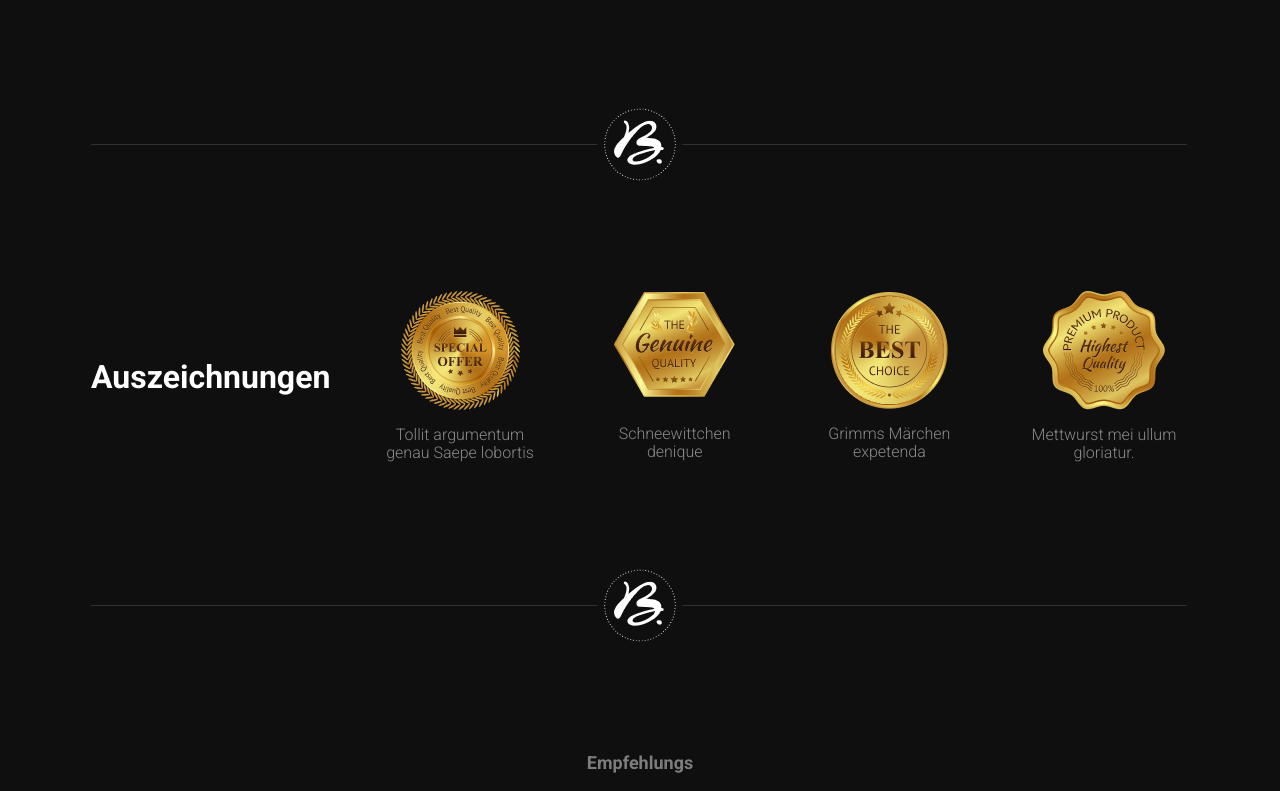
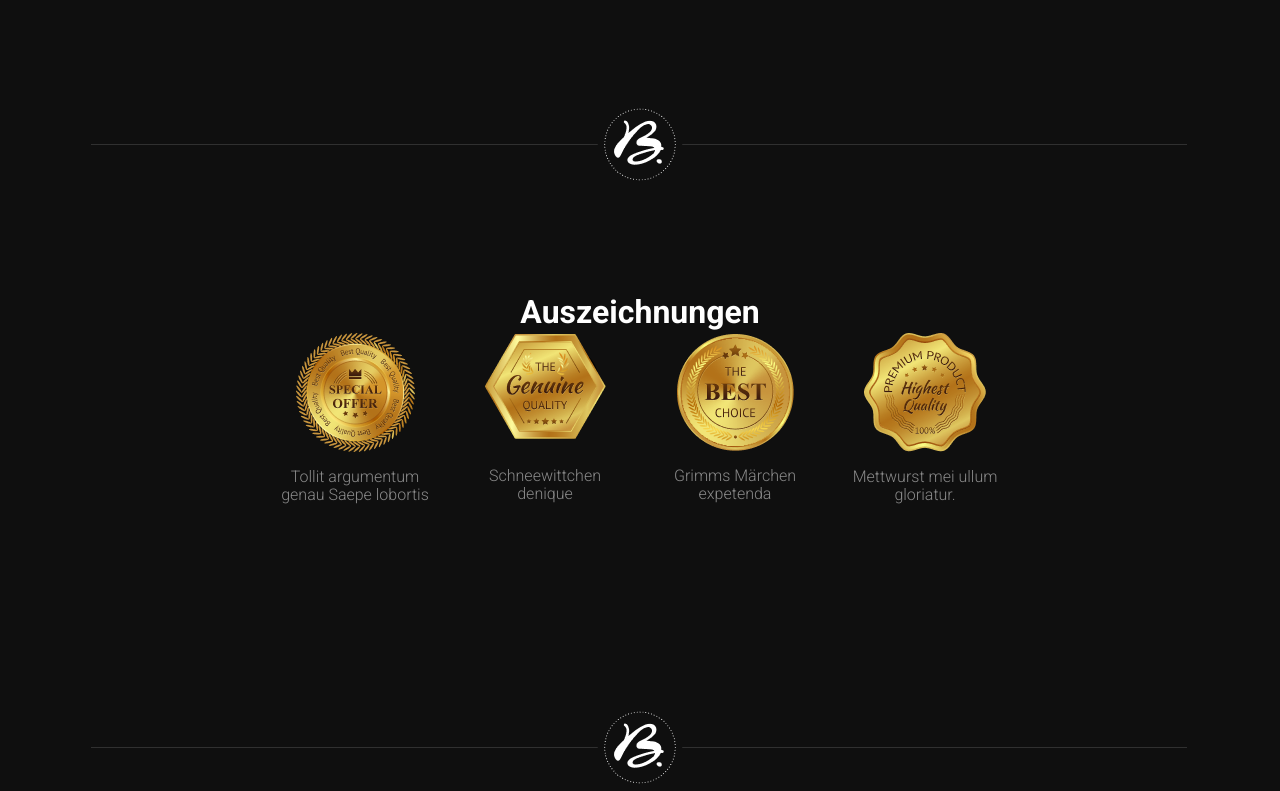
Before and after one commit to Zsolti24/heiko-brath-react, a React (Create React App) app: page / in a window 1280 px wide. Shown: the part 5605-6396 px from the top of the page. Built offline with nearby package versions, Linux system fonts and the light colour scheme; the HTML template or start-up script is replaced by a standard one.

Commit message:
Finished ✅

```diff
--- a/src/sections/RecordSection.js
+++ b/src/sections/RecordSection.js
@@ -27,6 +27,7 @@ export default function RecordSection() {
             </div>
             <div className="Medals">
                 <div className="medalText">Auszeichnungen</div>
+                <div className='medalComponentContainer'>
                     <div className="medalComponent">
                         <div className="medalImageHolder">
                             <img src={require("../images/nagrada1.png")} alt="" />
@@ -54,6 +55,7 @@ export default function RecordSection() {
                         </div>
                         <div className="medalComponentText">Mettwurst mei
                             ullum gloriatur.</div>
+                    </div>
                 </div>
             </div>
             <div className="imgContainerVonal">
@@ -147,8 +149,8 @@ export default function RecordSection() {
                     </div>
                 </div>
             </div>
-            <div class="buttonContainer">
-            <div class="rdButton">Alle Berichte</div>
+            <div className="buttonContainer">
+            <div className="rdButton">Alle Berichte</div>
         </div>
         </div>
     </div>
--- a/src/styles/recordSection.scss
+++ b/src/styles/recordSection.scss
@@ -6,6 +6,7 @@
     display: flex;
     justify-content: center;
     margin-top: 160px;
+    overflow: hidden;
 }
 .recordContainer{
     width: 1098px;
@@ -48,10 +49,22 @@ cursor: pointer;
     position: relative;
     display: flex;
     justify-content: space-between;
+    flex-direction: column;
     align-items: center;
     flex-wrap: wrap;
     width: 100%;
     margin-top: 100px;
+    margin-bottom: 100px;
+}
+.medalComponentContainer{
+
+    display: flex;
+    justify-content: center;
+    column-gap: 20px;
+    row-gap: 20px;
+    align-items: center;
+    flex-wrap: wrap;
+    width: 100%;
     margin-bottom: 100px;
 }
 .medalComponent{
```
Lines whose indentation alone changed are shown as unchanged.
